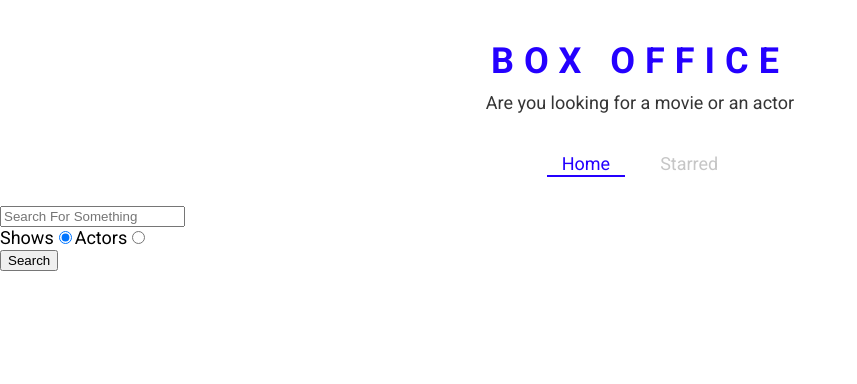
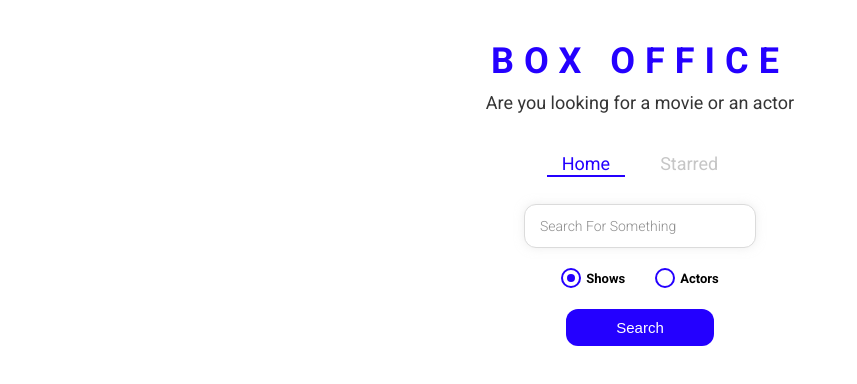
Before and after one commit to Harsh4221/Box-office, a React (Create React App) app: page / in a window 1280 px wide. Shown: the top 384 px of the page, without its empty margins (0-857 px from the left). Built offline with nearby package versions, Linux system fonts and the light colour scheme.

Commit message:
styled entire app

```diff
--- /dev/null
+++ b/src/components/CustomRadio.jsx
@@ -0,0 +1,67 @@
+/* eslint-disable react/function-component-definition */
+import React from 'react';
+import styled from 'styled-components';
+
+const RadioWrapper = styled.label`
+  display: block;
+  position: relative;
+  padding-left: 25px;
+  cursor: pointer;
+  font-size: 13px;
+  user-select: none;
+  font-weight: 700;
+  line-height: 1.65;
+
+  input {
+    position: absolute;
+    opacity: 0;
+    cursor: pointer;
+  }
+
+  span {
+    position: absolute;
+    top: 0;
+    left: 0;
+    height: 16px;
+    width: 16px;
+    background-color: #fff;
+    border: 2px solid ${({ theme }) => theme.mainColors.blue};
+    border-radius: 50%;
+  }
+
+  input:checked ~ span {
+    background-color: #fff;
+    border: 2px solid ${({ theme }) => theme.mainColors.blue};
+  }
+
+  span:after {
+    content: '';
+    position: absolute;
+    display: none;
+  }
+
+  input:checked ~ span:after {
+    display: block;
+  }
+
+  span:after {
+    top: 4px;
+    left: 4px;
+    width: 8px;
+    height: 8px;
+    border-radius: 50%;
+    background: ${({ theme }) => theme.mainColors.blue};
+  }
+`;
+
+const CustomRadio = ({ label, ...restProps }) => {
+  return (
+    <RadioWrapper htmlFor={restProps.id}>
+      {label}
+      <input {...restProps} type="radio" />
+      <span />
+    </RadioWrapper>
+  );
+};
+
+export default CustomRadio;
--- a/src/pages/Home.jsx
+++ b/src/pages/Home.jsx
@@ -2,10 +2,16 @@
 /* eslint-disable react/function-component-definition */
 import React, { useState } from 'react';
 import ActorGrid from '../components/actor/ActorGrid';
+import CustomRadio from '../components/CustomRadio';
 import MainPageLayout from '../components/MainPageLayout';
 import ShowGrid from '../components/show/ShowGrid';
 import { apiGet } from '../misc/config';
 import { useLastQuery } from '../misc/custom-hooks';
+import {
+  RadioInputsWrapper,
+  SearchButtonWrapper,
+  SearchInput,
+} from './Home.styled';
 
 const Home = () => {
   const [input, setInput] = useLastQuery();
@@ -55,38 +61,38 @@
 
   return (
     <MainPageLayout>
-      <input
+      <SearchInput
         type="text"
         placeholder="Search For Something"
         onChange={onInputChange}
         onKeyDown={onKeyDown}
         value={input}
       />
-      <div>
-        <label htmlFor="shows-search">
-          Shows
-          <input
+      <RadioInputsWrapper>
+        <div>
+          <CustomRadio
+            label="Shows"
             id="shows-search"
-            type="radio"
             value="shows"
             checked={isShowsSearch}
             onChange={onRadioChange}
           />
-        </label>
-        <label htmlFor="actors-search">
-          Actors
-          <input
+        </div>
+        <div>
+          <CustomRadio
+            label="Actors"
             id="actors-search"
-            type="radio"
             value="people"
             checked={!isShowsSearch}
             onChange={onRadioChange}
           />
-        </label>
-      </div>
-      <button type="button" onClick={onSearch}>
-        Search
-      </button>
+        </div>
+      </RadioInputsWrapper>
+      <SearchButtonWrapper>
+        <button type="button" onClick={onSearch}>
+          Search
+        </button>
+      </SearchButtonWrapper>
       {renderResults()}
     </MainPageLayout>
   );
--- /dev/null
+++ b/src/pages/Home.styled.js
@@ -0,0 +1,49 @@
+import styled from 'styled-components';
+
+export const SearchInput = styled.input`
+  display: block;
+  font-family: 'Roboto', sans-serif;
+  width: 200px;
+  margin: auto;
+  outline: none;
+  padding: 13px 15px;
+  border: 1px solid #dbdbdb;
+  box-shadow: 0px 0px 10px 0px rgba(219, 219, 219, 0.5);
+  font-size: 14px;
+  border-radius: 12px;
+  color: #8d8d8d;
+
+  &::placeholder {
+    font-weight: 300;
+    color: #8d8d8d;
+  }
+`;
+
+export const RadioInputsWrapper = styled.div`
+  display: flex;
+  justify-content: center;
+  margin: 20px 0;
+
+  div {
+    margin: 0 15px;
+  }
+`;
+
+export const SearchButtonWrapper = styled.div`
+  text-align: center;
+  margin-bottom: 35px;
+
+  button {
+    color: #fff;
+    background-color: ${({ theme }) => theme.mainColors.blue};
+    margin: auto;
+    padding: 10px 50px;
+    font-size: 15px;
+    border: none;
+    outline: none;
+    border-radius: 12px;
+    &:hover {
+      cursor: pointer;
+    }
+  }
+`;
```
